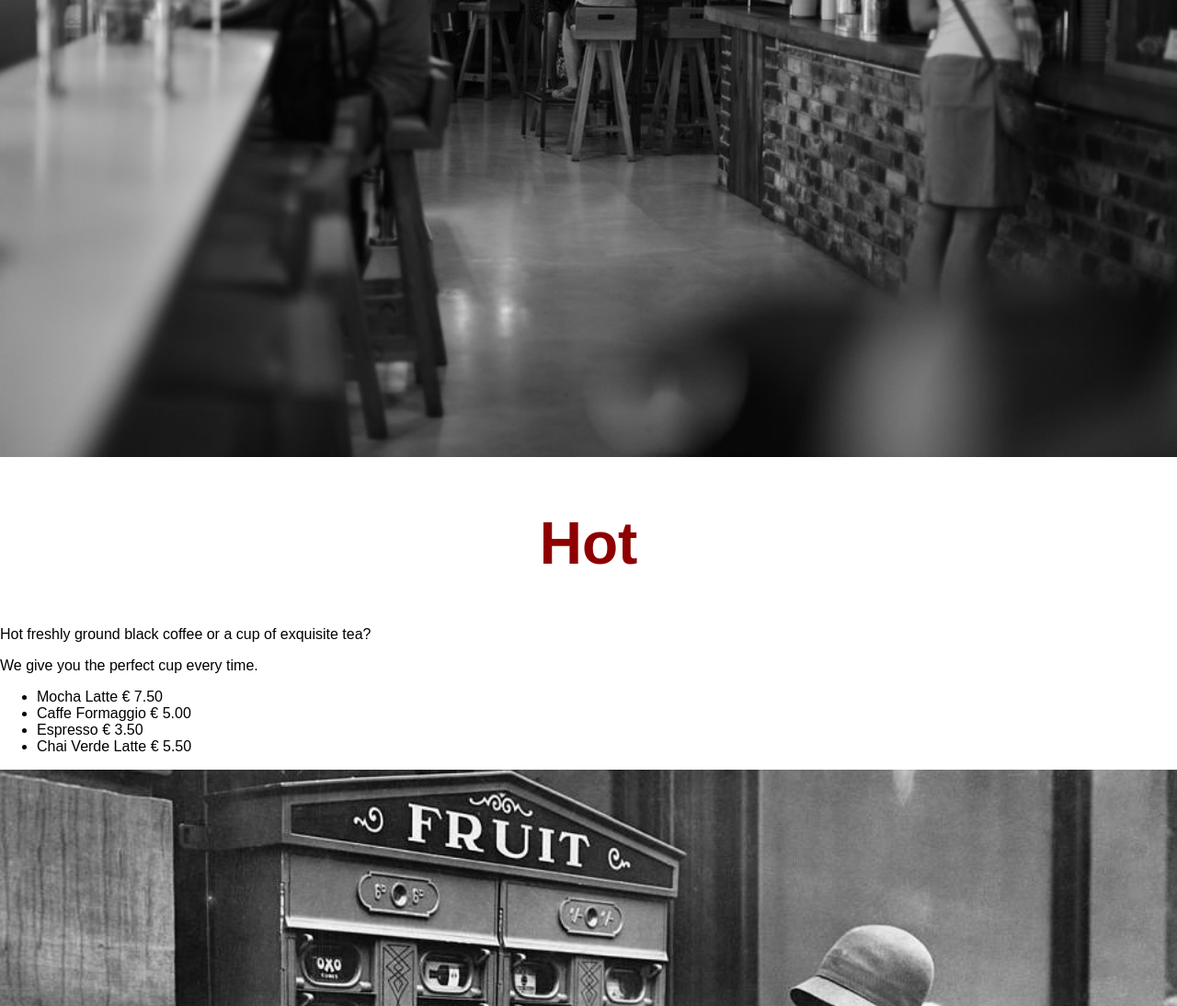
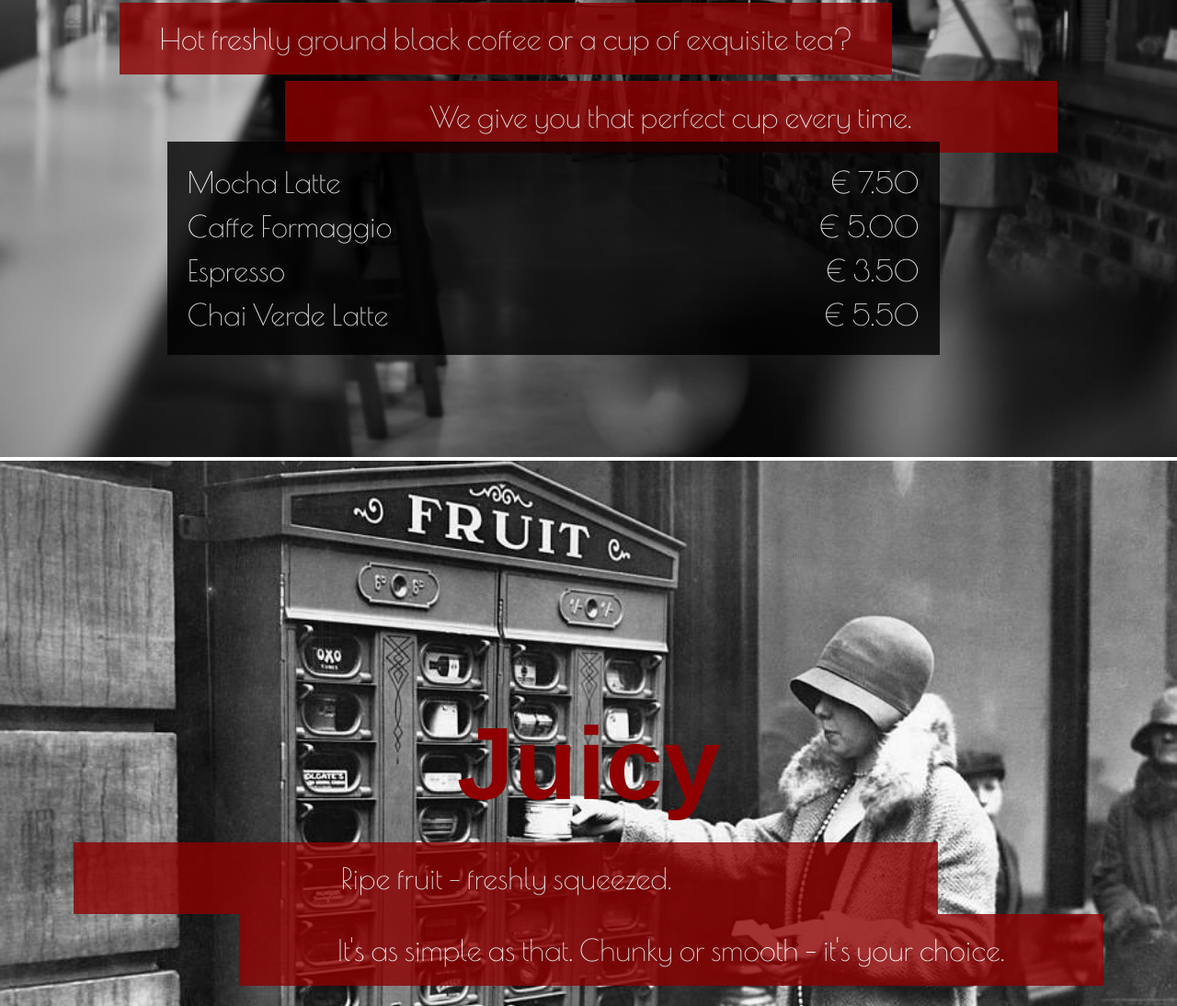
Before and after one commit to louohr/caffe-retro, a plain HTML site: page index.html in a window 1280 px wide. Shown: the part 358-1452 px from the top of the page at 92% size. Drawn offline with nearby package versions, Linux system fonts and the light colour scheme; a web font is replaced by a local one.

Commit message:
Update html and css

```diff
--- a/index.html
+++ b/index.html
@@ -12,7 +12,7 @@
 </head>
 
 <body>
-
+  <main>
     <header class="header">
       <nav class="navbar">
         <ul>
@@ -22,26 +22,46 @@
         </ul>
       </nav>
     </header>
+
+    <!-- Hot Section -->
+    <section class="hero-container">
       <img src="assets/hot.jpg" class="hero" alt="hot background image">
+      <h1>Hot</h1>
+      <section class="red-square">Hot freshly ground black coffee or a cup of exquisite tea?</section>
+      <section class="red-square-two">We give you that perfect cup every time.</section>
+      <!-- menu -->
+      <section class="menu">
+        <article class="item">
+          <p class="flavor">Mocha Latte</p>
+          <p class="price">€ 7.50</p>
+        </article>
+        <article class="item">
+          <p class="flavor">Caffe Formaggio</p>
+          <p class="price">€ 5.00</p>
+        </article>
+        <article class="item">
+          <p class="flavor">Espresso</p>
+          <p class="price">€ 3.50</p>
+        </article>
+        <article class="item">
+          <p class="flavor">Chai Verde Latte</p>
+          <p class="price">€ 5.50</p>
+        </article>
+      </section>
 
-  <section class="container">
-    <h1>Hot</h1>
-    <p>Hot freshly ground black coffee or a cup of exquisite tea?</p>
-    <p>We give you the perfect cup every time.</p>
-    <ul>
-      <li>Mocha Latte € 7.50</li>
-      <li>Caffe Formaggio € 5.00</li>
-      <li>Espresso € 3.50</li>
-      <li>Chai Verde Latte € 5.50</li>
-    </ul>
+      <!-- Juicy Section -->
+      <section class="hero-container-two">
+        <img src="assets/juicy.jpg" class="hero" alt="juicy background image">
+        <h1>Juicy</h1>
+        <section class="red-square">Ripe fruit - freshly squeezed.</section>
+        <section class="red-square-two">It's as simple as that. Chunky or smooth - it's your choice.</section>
       </section>
-  <img src="assets/juicy.jpg" class="hero" alt="cosy background image">
-  <section>
-    <h1>Juicy</h1>
+
+      <!-- Cosy Section -->
+      <section class="hero-container-two">
+        <img src="assets/cosy.jpg" class="hero" alt="cosy background image">
       </section>
-  <img src="assets/cosy.jpg" class="hero" alt="cosy background image">
-  <h1>Cosy</h1>
-
+  </main>
 </body>
 
 </html>
--- a/style.css
+++ b/style.css
@@ -1,11 +1,138 @@
 body {
     margin: 0;
     padding: 0;
-    font-family: Arial, Helvetica, sans-serif;
 }
 
 .hero {
     width: 100%;
+}
+
+/* first page */
+.hero-container {
+    position: relative;
+    text-align: center;
+}
+
+.hero-container h1 {
+    position: absolute;
+    top: 10%;
+    left: 50%;
+    transform: translate(-50%, -50%);
+    margin: 0;
+    color: #8e0001;
+    font-family: "Spirax", sans-serif;
+    font-size: 7rem;
+}
+
+.hero-container .red-square {
+    position: absolute;
+    top: 14%;
+    left: 43%;
+    transform: translate(-50%, -50%);
+    margin: 0;
+    padding: 20px;
+    width: 800px;
+    color: white;
+    background-color: #8e0001;
+    opacity: .8;
+    font-family: "Poiret One", sans-serif;
+    font-size: 2rem;
+    text-align: center;
+}
+
+.hero-container .red-square-two {
+    position: absolute;
+    top: 17%;
+    left: 57%;
+    transform: translate(-50%, -50%);
+    margin: 0;
+    padding: 20px;
+    width: 800px;
+    color: white;
+    background-color: #8e0001;
+    opacity: .8;
+    font-family: "Poiret One", sans-serif;
+    font-size: 2rem;
+    text-align: center;
+}
+
+.hero-container .menu {
+    position: absolute;
+    top: 22%;
+    left: 47%;
+    transform: translate(-50%, -50%);
+    width: 800px;
+    padding: 20px;
+    font-family: 'Poiret One', sans-serif;
+    background-color: black;
+    color: white;
+    opacity: .8;
+}
+
+.item p {
+    display: inline-block;
+    margin-top: 5px;
+    margin-bottom: 5px;
+    font-size: 2rem;
+}
+
+.flavor {
+    text-align: left;
+    width: 75%;
+}
+
+.price {
+    text-align: right;
+    width: 24%;
+}
+
+/* second page */
+.hero-container-two {
+    position: relative;
+    text-align: center;
+}
+
+.hero-container-two h1 {
+    position: absolute;
+    top: 34%;
+    left: 50%;
+    transform: translate(-50%, -50%);
+    margin: 0;
+    color: #8e0001;
+    font-family: "Spirax", sans-serif;
+    font-size: 7rem;
+}
+
+.hero-container-two .red-square {
+    position: absolute;
+    top: 47%;
+    left: 43%;
+    transform: translate(-50%, -50%);
+    margin: 0;
+    padding: 20px;
+    width: 900px;
+    color: white;
+    background-color: #8e0001;
+    opacity: .8;
+    font-family: "Poiret One", sans-serif;
+    font-size: 2rem;
+    text-align: center;
+}
+
+.hero-container-two .red-square-two {
+    position: absolute;
+    top: 55%;
+    left: 57%;
+    transform: translate(-50%, -50%);
+    margin: 0;
+    padding: 20px;
+    width: 900px;
+    color: white;
+    background-color: #8e0001;
+    opacity: .8;
+    font-family: "Poiret One", sans-serif;
+    font-size: 2rem;
+    text-align: center;
 }
 
 .header {
@@ -14,10 +141,10 @@ body {
 
 .navbar {
     position: fixed;
-    background-color: #271b20;
-    opacity: .8;
+    background-color: rgba(39, 27, 32, 0.8);
     top: 0;
     width: 100%;
+    z-index: 1000;
 }
 
 .navbar ul {
@@ -42,6 +169,10 @@ body {
     text-align: center;
 }
 
+.container {
+    padding: 20px;
+}
+
 h1 {
     font-size: 2rem;
     color: #8e0001;
```
Lines whose indentation alone changed are shown as unchanged.
